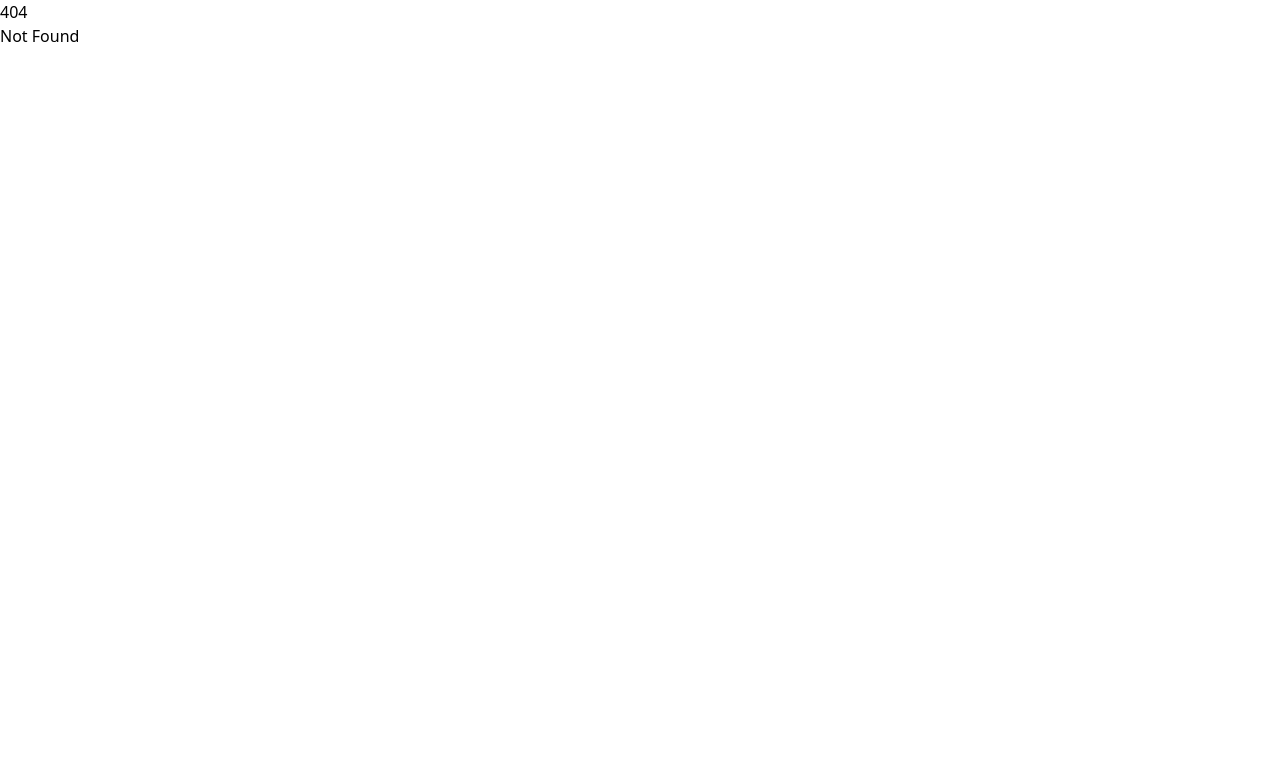
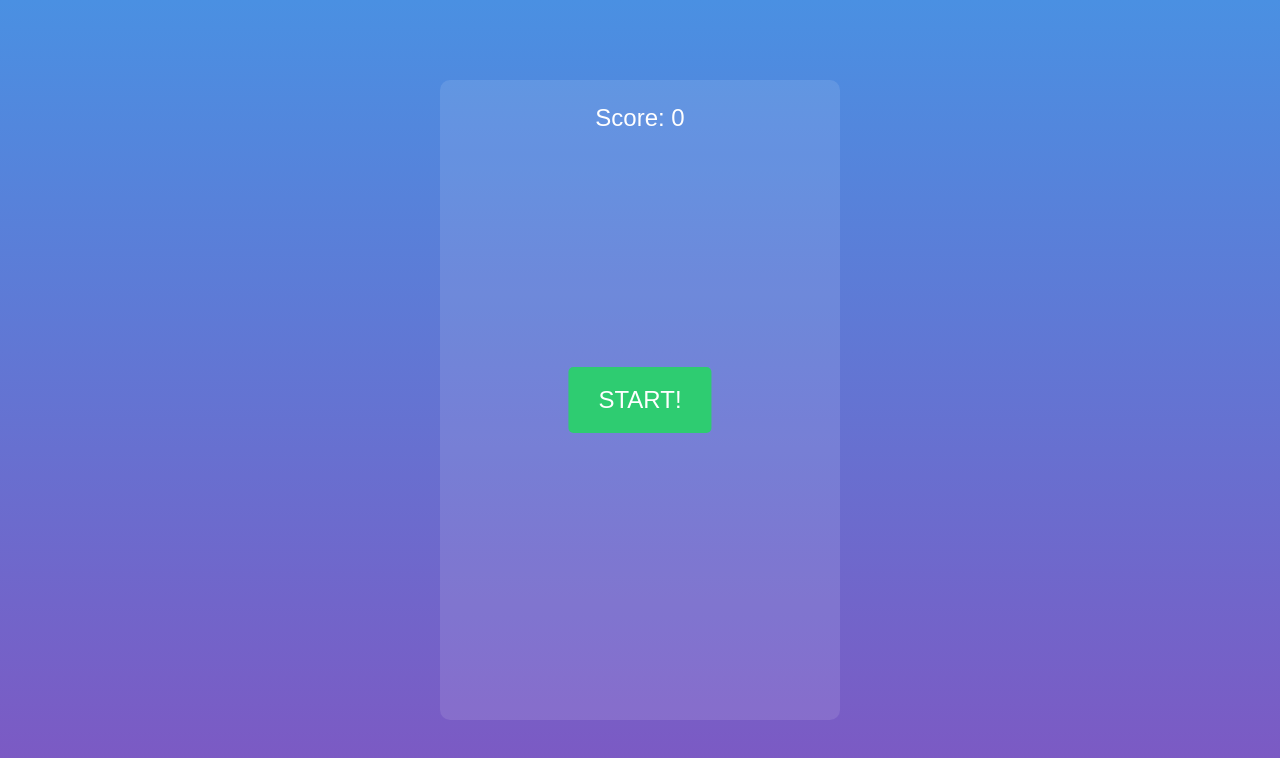
Before and after one commit to marron15/finalproject, a SvelteKit app: page /pianotiles in a window 1280 px wide. Before the commit this address had no page. Shown: the top 758 px of the page. Built offline with nearby package versions, Linux system fonts and the light colour scheme.

Commit message:
pianotiles / capacitor

```diff
--- a/src/routes/+page.svelte
+++ b/src/routes/+page.svelte
@@ -1,2 +1,41 @@
-<h1>Welcome to SvelteKit</h1>
-<p>Visit <a href="https://svelte.dev/docs/kit">svelte.dev/docs/kit</a> to read the documentation</p>
+<script>
+  import { goto } from '$app/navigation';
+</script>
+
+<main>
+  <h1>Welcome to Piano Tiles</h1>
+  <button on:click={() => goto('/pianotiles')}>Play Game</button>
+</main>
+
+<style>
+  main {
+    display: flex;
+    flex-direction: column;
+    align-items: center;
+    justify-content: center;
+    height: 100vh;
+    background: linear-gradient(180deg, #4a90e2 0%, #7e57c2 100%);
+    color: white;
+  }
+
+  button {
+    padding: 15px 30px;
+    font-size: 20px;
+    background: #2ecc71;
+    color: white;
+    border: none;
+    border-radius: 5px;
+    cursor: pointer;
+    margin-top: 20px;
+    transition: transform 0.2s;
+  }
+
+  button:hover {
+    transform: scale(1.05);
+  }
+
+  h1 {
+    font-size: 2.5em;
+    margin-bottom: 20px;
+  }
+</style>
--- /dev/null
+++ b/src/routes/mainmenu/+page.svelte
@@ -0,0 +1,5 @@
+<script lang="ts">
+    import type { PageData } from './$types';
+
+    let { data }: { data: PageData } = $props();
+</script>
--- /dev/null
+++ b/src/routes/pianotiles/+page.svelte
@@ -0,0 +1,243 @@
+<script lang="ts">
+    import { onMount } from 'svelte';
+
+    interface Tile {
+      column: number;
+      y: number;
+      clicked: boolean;
+    }
+
+    let score = 0;
+    let gameStarted = false;
+    let gameOver = false;
+    let tiles: Tile[] = [];
+    let speed = 2;
+    let animationFrame: number | null = null;
+    let lastTimestamp = 0;
+    let maxTiles = 4; // Maximum number of tiles on screen
+
+    function createTile(): Tile {
+      const column = Math.floor(Math.random() * 4);
+      return {
+        column,
+        y: -150,
+        clicked: false
+      };
+    }
+
+    function startGame(): void {
+      if (gameStarted) return;
+      gameStarted = true;
+      gameOver = false;
+      score = 0;
+      speed = 2;
+      tiles = [createTile()];
+      lastTimestamp = performance.now();
+      animate();
+    }
+
+    function animate(timestamp = 0): void {
+      const deltaTime = timestamp - lastTimestamp;
+      lastTimestamp = timestamp;
+
+      // Move tiles down
+      tiles.forEach(tile => {
+        tile.y += speed * deltaTime / 16;
+      });
+
+      // Add new tile if we have space and the last tile is far enough down
+      if (tiles.length < maxTiles && (tiles.length === 0 || tiles[tiles.length - 1].y > 150)) {
+        tiles = [...tiles, createTile()];
+      }
+
+      // Check for missed tiles or tiles that passed the bottom
+      const bottomLine = window.innerHeight - 200; // Define bottom line position
+      const failedTile = tiles.find(tile => {
+        // Game over if an unclicked tile passes the bottom line
+        if (!tile.clicked && tile.y > bottomLine) {
+          return true;
+        }
+        return false;
+      });
+
+      if (failedTile) {
+        endGame();
+        return;
+      }
+
+      // Clean up tiles that are way past the bottom
+      tiles = tiles.filter(tile => tile.y < window.innerHeight);
+
+      if (!gameOver) {
+        animationFrame = requestAnimationFrame(animate);
+      }
+    }
+
+    function handleTileClick(tile: Tile): void {
+      if (!gameStarted || gameOver || tile.clicked) return;
+
+      // Find the lowest unclicked tile
+      const lowestUnclickedTile = tiles
+        .filter(t => !t.clicked)
+        .sort((a, b) => b.y - a.y)[0];
+
+      if (tile === lowestUnclickedTile) {
+        tile.clicked = true;
+        score++;
+        speed += 0.1; // Increase speed as score increases
+      } else {
+        endGame();
+      }
+    }
+
+    function endGame(): void {
+      gameOver = true;
+      gameStarted = false;
+      if (animationFrame !== null) {
+        cancelAnimationFrame(animationFrame);
+      }
+    }
+
+    onMount(() => {
+      return () => {
+        if (animationFrame !== null) {
+          cancelAnimationFrame(animationFrame);
+        }
+      };
+    });
+  </script>
+
+  <main>
+    <div class="game-container">
+      <div class="score">Score: {score}</div>
+      {#if !gameStarted}
+        <button class="start-button" on:click={startGame}>START!</button>
+      {/if}
+      {#if gameOver}
+        <div class="game-over">
+          <p>Game Over! Score: {score}</p>
+          <button class="restart-button" on:click={startGame}>Play Again</button>
+        </div>
+      {/if}
+      <div
+        class="tiles-container"
+        on:click|self={() => {
+          if (gameStarted && !gameOver) endGame();
+        }}
+      >
+        {#each tiles as tile}
+          <button
+            type="button"
+            class="tile {tile.clicked ? 'clicked' : ''}"
+            style="left: {tile.column * 25}%; top: {tile.y}px;"
+            on:click|stopPropagation={() => handleTileClick(tile)}
+            on:keydown={(e) => e.key === 'Enter' && handleTileClick(tile)}
+            aria-label="Piano tile {tile.column + 1}"
+          ></button>
+        {/each}
+      </div>
+    </div>
+  </main>
+
+  <style>
+    main {
+      width: 100%;
+      height: 100vh;
+      display: flex;
+      justify-content: center;
+      align-items: center;
+      background: linear-gradient(180deg, #4a90e2 0%, #7e57c2 100%);
+    }
+
+    .game-container {
+      width: 400px;
+      height: 80vh;
+      position: relative;
+      overflow: hidden;
+      background: rgba(255, 255, 255, 0.1);
+      border-radius: 10px;
+    }
+
+    .score {
+      position: absolute;
+      top: 20px;
+      left: 50%;
+      transform: translateX(-50%);
+      font-size: 24px;
+      color: white;
+      z-index: 10;
+    }
+
+    .start-button {
+      position: absolute;
+      top: 50%;
+      left: 50%;
+      transform: translate(-50%, -50%);
+      padding: 15px 30px;
+      font-size: 24px;
+      background: #2ecc71;
+      color: white;
+      border: none;
+      border-radius: 5px;
+      cursor: pointer;
+      z-index: 10;
+    }
+
+    .game-over {
+      position: absolute;
+      top: 50%;
+      left: 50%;
+      transform: translate(-50%, -50%);
+      text-align: center;
+      background: rgba(231, 76, 60, 0.9);
+      padding: 20px;
+      border-radius: 5px;
+      z-index: 10;
+    }
+
+    .game-over p {
+      font-size: 24px;
+      color: white;
+      margin: 0 0 20px 0;
+    }
+
+    .restart-button {
+      padding: 10px 20px;
+      font-size: 18px;
+      background: #2ecc71;
+      color: white;
+      border: none;
+      border-radius: 5px;
+      cursor: pointer;
+      transition: transform 0.2s;
+    }
+
+    .restart-button:hover {
+      transform: scale(1.05);
+    }
+
+    .tiles-container {
+      width: 100%;
+      height: 100%;
+      position: relative;
+    }
+
+    .tile {
+      position: absolute;
+      width: 25%;
+      height: 150px;
+      background: #000;
+      cursor: pointer;
+      transition: background-color 0.2s;
+    }
+
+    .tile.clicked {
+      background: #2ecc71;
+    }
+
+    :global(body) {
+      margin: 0;
+      padding: 0;
+      font-family: Arial, sans-serif;
+    }
+  </style>
```
Also changed, not shown: capacitor.config.ts (added, +9 -0 lines), package.json (+7 -0 lines), 67 other files (tests, documents, lock files or other folders).
